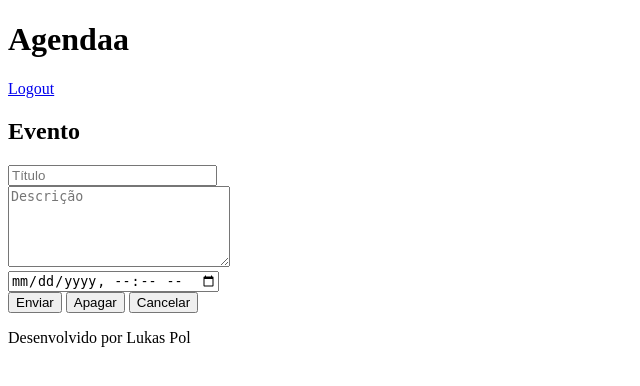
After one commit to LukasPol/agenda, a Django app: page /agenda/evento/ in a window 1280 px wide. The commit adds this page. Shown: the top 386 px of the page, without its empty margins (0-640 px from the left). Run offline with Django 3.2, Linux system fonts and the light colour scheme; the visitor is signed in with stand-in values (Sample User, id 1).

Commit message:
Templates para inserção de novos eventos

```diff
--- a/agenda/urls.py
+++ b/agenda/urls.py
@@ -22,8 +22,10 @@ urlpatterns = [
     path('admin/', admin.site.urls),
     path('agenda/', views.listaEvento),
     path('', RedirectView.as_view(url='/agenda/')),
+    path('agenda/evento/', views.evento),
+    path('agenda/evento/submit', views.submit_evento),
     path('login/', views.login_user),
     path('login/submit', views.submit_login),
     path('logout/', views.logout_user)
-    # path('eventos/<titulo_evento>', evento)
+
 ]
--- a/app/views.py
+++ b/app/views.py
@@ -16,7 +16,6 @@ def submit_login(request):
         usuario = authenticate(username=username, password=password)
         if usuario is not None:
             login(request, usuario)
-            return redirect('/')
         else:
             messages.error(request, "Usuário e/ou SEnha Inválido(s)")
     return redirect('/')
@@ -31,3 +30,17 @@ def listaEvento(request):
     eventos = Evento.objects.filter(usuario=usuario)
     dados = {'eventos' :  eventos}
     return render(request, 'agenda.html', dados)
+
+@login_required(login_url='/login/')
+def evento(request):
+    return render(request, 'evento.html')
+
+def submit_evento(request):
+    if request.POST:
+        titulo = request.POST.get('titulo')
+        descricao = request.POST.get('descricao')
+        data_evento = request.POST.get('data_evento')
+        usuario = request.user
+        Evento.objects.create(titulo=titulo, descricao=descricao, data_evento=data_evento, usuario=usuario)
+
+    return redirect('/')
--- a/templates/agenda.html
+++ b/templates/agenda.html
@@ -1,7 +1,10 @@
 {% extends "page.html" %}
 
 {% block content %}
-    <h2>Agendametos</h2>
+    <h2>Agendamentos</h2>
+    <a href="evento/">
+        <button type="button">Novo Evento</button>
+    </a>
     <ul>
         {% for evento in eventos %}
             <li>{{evento}} - {{ evento.get_data_evento }}</li>
--- /dev/null
+++ b/templates/evento.html
@@ -0,0 +1,19 @@
+{% extends "page.html" %}
+
+{% block content %}
+
+<h2>Evento</h2>
+
+<form action="submit" method="POST">{% csrf_token %}
+    <input type="text" name="titulo" placeholder="Título" size='23'> <br>
+    <textarea name="descricao" placeholder="Descrição" rows="5" cols="25"></textarea> <br>
+    <input type="datetime-local" name="data_evento"> <br>
+    <button type="submit">Enviar</button>
+    <button type="reset">Apagar</button>
+    <a href="/">
+        <button type="button">Cancelar</button>
+    </a>
+
+</form>
+
+{% endblock %}
```
Also changed, not shown: agenda/__init__.py (added), app/__init__.py (added), app/migrations/__init__.py (added), 1 other file.
